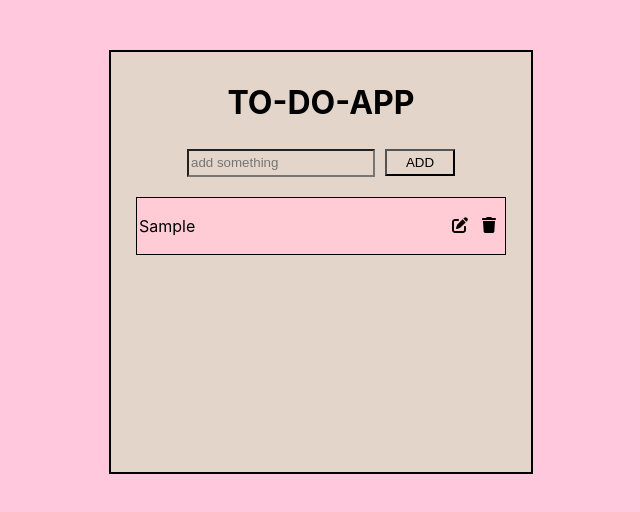
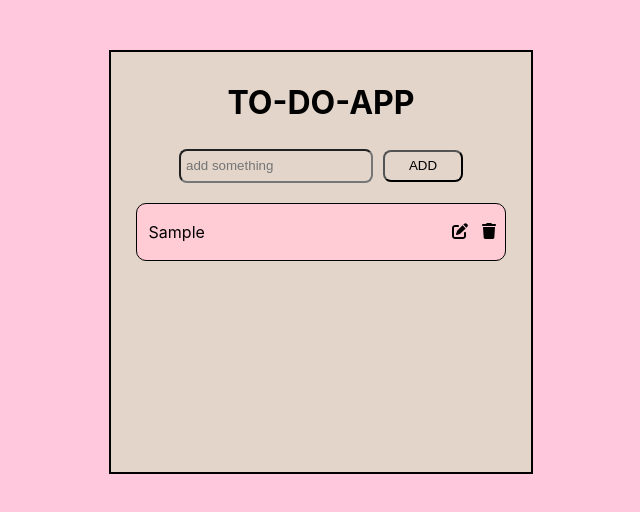
Before and after one commit to fatmanur1blt/React-Projects, a React (Create React App) app in the folder 03-to-do-app/: page / in a window 1280 px wide. Both pictures are taken after typing "Sample" into the empty fields and a click on the button "ADD". Shown: the top 512 px of the page, without its empty margins (319-959 px from the left). Built offline with nearby package versions, Linux system fonts and the light colour scheme.

Commit message:
update files

```diff
--- a/03-to-do-app/src/App.css
+++ b/03-to-do-app/src/App.css
@@ -20,32 +20,40 @@ body {
 }
 .todo-input{
   height: 20px;
-  padding: 2px;
+  padding: 5px;
   margin: 5px;
   width: 180px;
+  border-radius: .5rem;
 }
 .todo-button{
-  height: 27px;
-  padding: 2px;
+  height: 32px;
+  padding: 5px;
   margin: 5px;
-  width: 70px;
+  width: 80px;
+  border-radius: 8px;
 }
 .btn-update:hover{
   background-color: #ff758f;
 }
 .input-update{
   background-color: #ff758f;
+  padding: 5px;
 }
 .todo{
   display: flex;
   align-items: center;
   justify-content: space-between;
   border: solid 1px black;
+  border-radius: 10px;
   padding: 2px;
   margin: 15px;
   min-width: 300px;
   min-height: 30px;
   background-color: #ffccd5;
+}
+.todo-p{
+  cursor: pointer;
+  margin-left: .6rem;
 }
 .font{
   padding: 5px;
--- a/03-to-do-app/src/components/Todo.js
+++ b/03-to-do-app/src/components/Todo.js
@@ -6,8 +6,11 @@ import { faTrash } from '@fortawesome/free-solid-svg-icons';
 function Todo({task,todoComplete, deleteTodo, editTodo}) {
   return (
     <div className='todo'>
+
+      <div className='todo-p'>
       <p onClick={() => todoComplete(task.id)}
          className={`${task.completed ? 'completed':""}`}>{task.task}</p>
+      </div>
       <div>
         <FontAwesomeIcon className='font' icon={faPenToSquare}
           onClick={()=> editTodo(task.id)}/>
```
Also changed, not shown: 03-to-do-app/src/components/TodoInclusive.js (+11 -2 lines).
